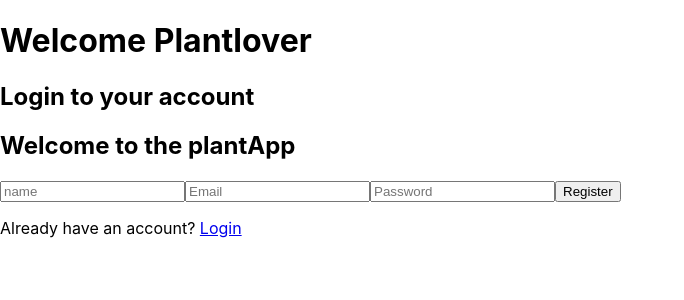
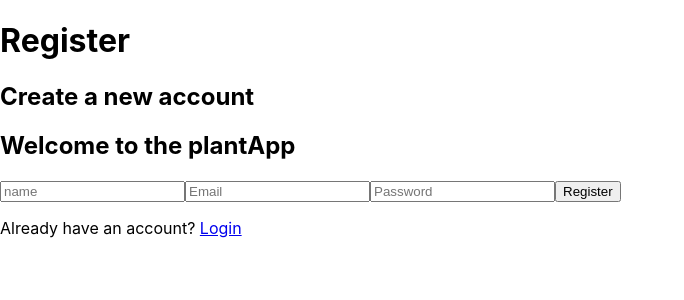
Before and after one commit to isdi-coders-2023/Daniel-Ursua-Final-Project-front-202301-mad, a React (Create React App) app: page /register in a window 1280 px wide. Shown: the top 300 px of the page, without its empty margins (0-684 px from the left). Built offline with nearby package versions, Linux system fonts and the light colour scheme.

Commit message:
Update route links

```diff
--- a/src/pages/login/login.tsx
+++ b/src/pages/login/login.tsx
@@ -8,8 +8,7 @@ export default function LoginPage() {
       <h2>Login to your account</h2>
       <LogUserForm></LogUserForm>
       <p>
-        Don't have an account?{" "}
-        <Link to="../register/register.tsx">Sign up</Link>
+        Don't have an account? <Link to="/register">Sign up</Link>
       </p>
     </>
   );
--- a/src/pages/register/register.tsx
+++ b/src/pages/register/register.tsx
@@ -4,11 +4,11 @@ import { RegUserForm } from "../../components/forms/reg.user.forms";
 export default function RegisterPage() {
   return (
     <>
-      <h1>Welcome Plantlover</h1>
-      <h2>Login to your account</h2>
+      <h1>Register</h1>
+      <h2>Create a new account</h2>
       <RegUserForm></RegUserForm>
       <p>
-        Already have an account? <Link to="../login/login.tsx">Login</Link>
+        Already have an account? <Link to="/login">Login</Link>
       </p>
     </>
   );
```
